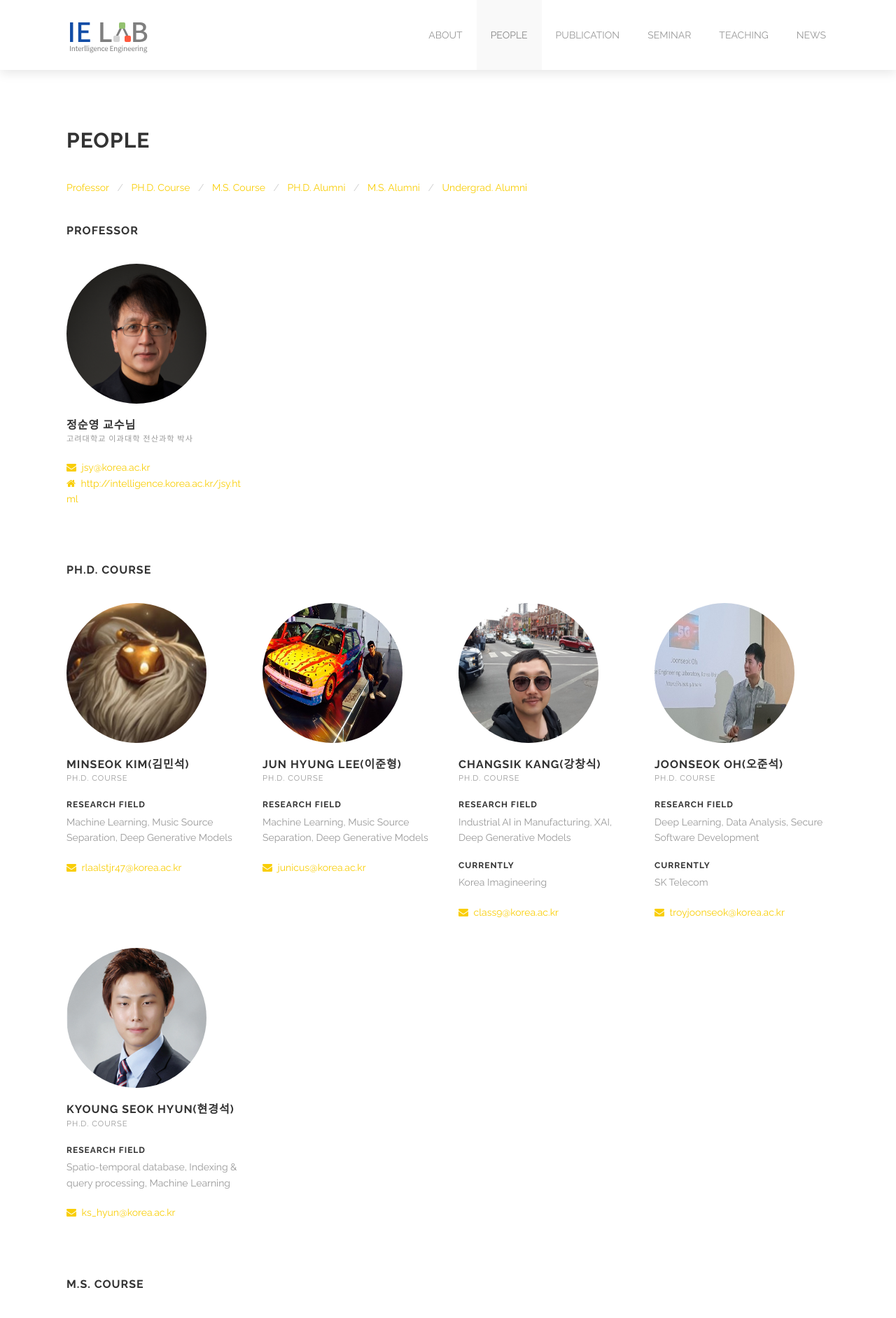
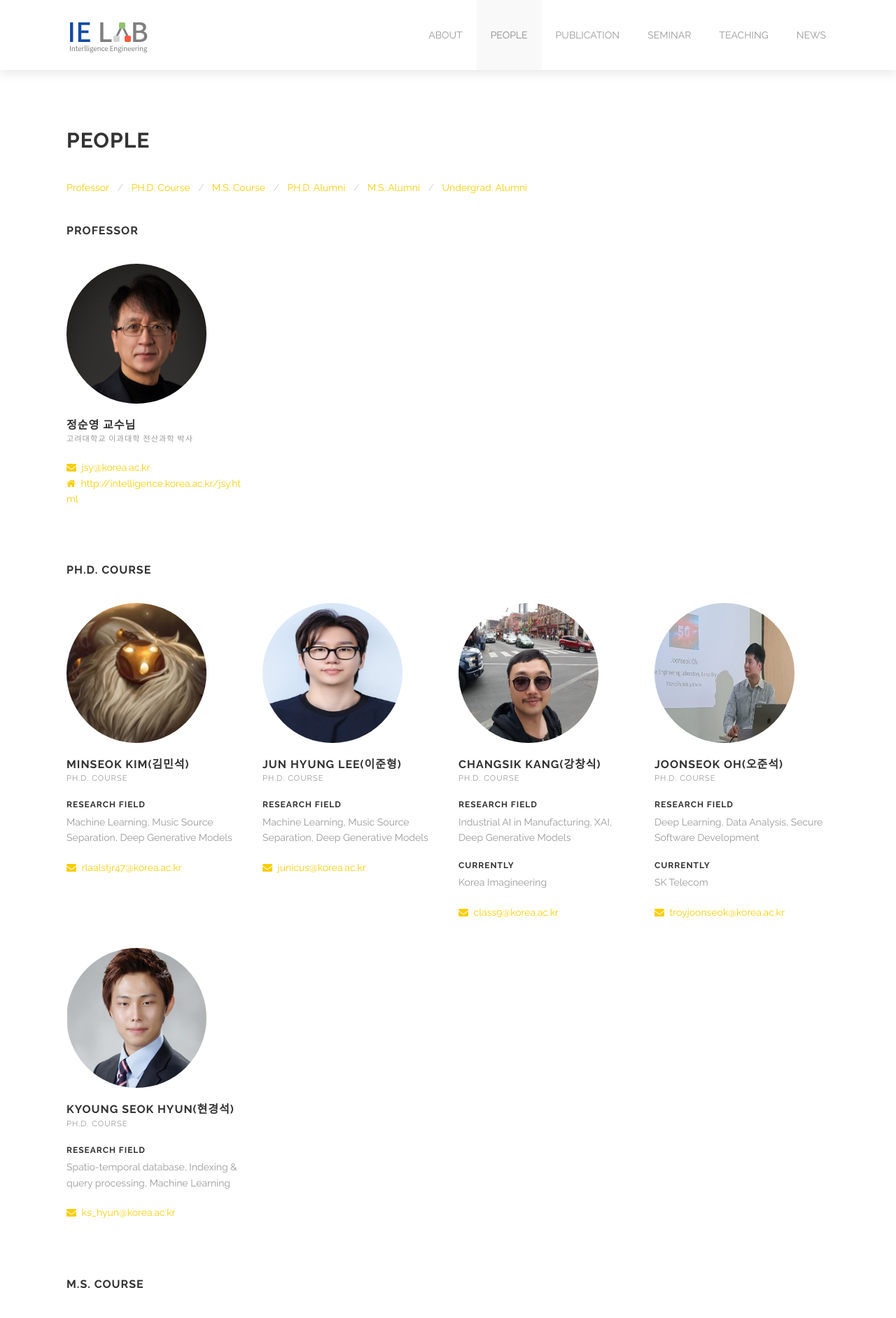
Before and after one commit to kuielab/kuielab.github.io, a Jekyll site: the page built from people.html, in a window 1280 px wide. Shown: the top 1884 px of the page at 70% size. Built offline with Jekyll 4.4.1, drawn with Linux system fonts in a browser that asks for light colours.

Commit message:
Update people.html

```diff
--- a/people.html
+++ b/people.html
@@ -20,7 +20,7 @@ people:
       - name: Jun Hyung Lee(이준형)
         position: PH.D. Course
         research: Machine Learning, Music Source Separation, Deep Generative Models
-        avatar: images/avatar/jun1.jpg
+        avatar: images/avatar/junicus2.png
         email: junicus@korea.ac.kr
       - name: Changsik Kang(강창식)
         position: PH.D. Course
```
